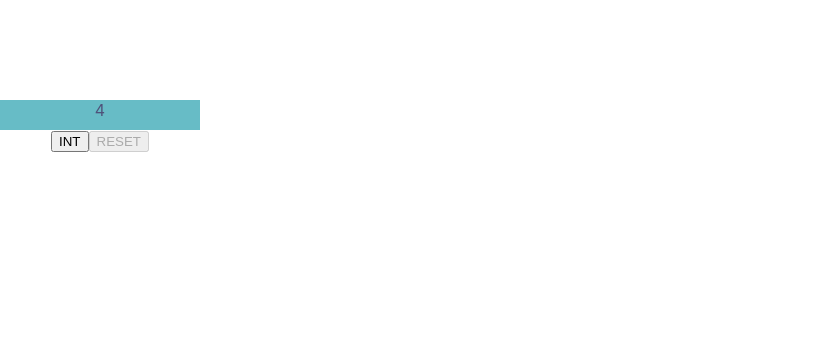
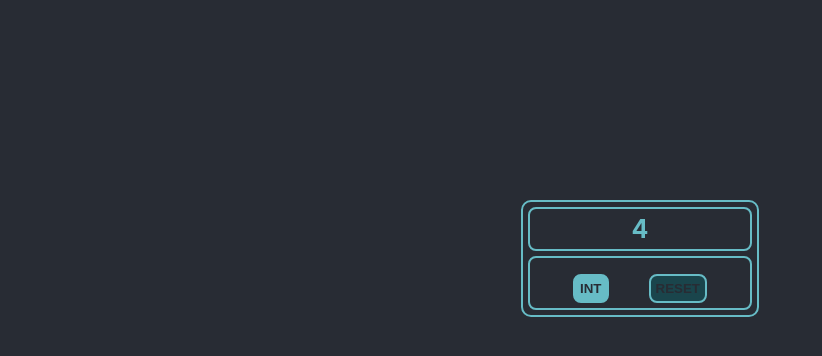
Before and after one commit to potapov-eo/CounterExam, a React (Create React App) app: page / in a window 1280 px wide. Shown: the top 356 px of the page, without its empty margins (0-822 px from the left). Built offline with nearby package versions, Linux system fonts and the light colour scheme.

Commit message:
1st count 1.0 with css

```diff
--- a/src/App.css
+++ b/src/App.css
@@ -1,26 +1,76 @@
-.body{
-  color: #4f527a;
+body {
+    background-color: #282c34;
+    display: flex;
+    flex-direction: column;
+    align-items: center;
+    justify-content: center;
+    font-size: calc(10px + 2vmin);
+    color: white;
 }
+
 .App {
-  text-align: center;
-  margin: 100px auto;
-  color: #4f527a;
+    text-align: center;
+    margin: 200px auto;
+    color: #282c34;
+    border-radius: 10px;
+    border: 2px solid #67bcc6;
+    padding: 5px;
+
 }
-.error{
-  color: red;
-  text-align: center;
-  height:30px ;
-  width:200px;
-  background-color: #67bcc6;
-  }
-.display{
-  text-align: center;
-  height:30px ;
-  width:200px;
-  background-color: #67bcc6;
+
+.error {
+    font-size: 25px;
+    color: red;
+    text-align: center;
+    height: 30px;
+    background-color: #282c34;
+    border-radius: 8px;
+    border: 2px solid #67bcc6;
+    padding: 5px;
+  font-weight: bold;
 }
-.displayButton{
-  text-align: center;
-  height:30px ;
-  width:200px
+
+.display {
+    font-size: 25px;
+    color: #67bcc6;
+    text-align: center;
+    height: 30px;
+    background-color: #282c34;
+    border-radius: 8px;
+    border: 2px solid #67bcc6;
+    padding: 5px;
+  font-weight: bold;
+
 }
+
+.displayButton {
+
+    text-align: center;
+    height: 30px;
+    width: 200px;
+    border-radius: 8px;
+    border: 2px solid #67bcc6;
+    padding: 5px;
+    margin-top: 5px;
+    padding: 10px;
+
+}
+
+.button {
+    color: #282c34;
+    border-radius: 8px;
+    border: 2px solid #67bcc6;
+    padding: 5px;
+    background-color: #67bcc6;
+    margin: 0 20px;
+  font-weight: bold;
+}
+.buttonDisabled{
+    color: #282c34;
+    border-radius: 8px;
+    border: 2px solid #67bcc6;
+    padding: 5px;
+    background-color: #1a454c;
+    margin: 0 20px;
+    font-weight: bold;
+}
--- a/src/App.tsx
+++ b/src/App.tsx
@@ -19,11 +19,14 @@ function App() {
 
     return (
         <div className="App">
-
+            <div className="Counter">
+                <div className="Display">
                 <Display
                     count={count} maxCount={maxCount}/>
-            <div className={"displayButton"}>
+                </div>
+                <div className="displayButton">
                     <ButtonComponent
+
                         id={1}
                         count={count}
                         title={"INT"}
@@ -42,6 +45,7 @@ function App() {
                     />
                 </div>
             </div>
+        </div>
     );
 }
 
--- a/src/ButtonComponent.tsx
+++ b/src/ButtonComponent.tsx
@@ -14,6 +14,9 @@ export function ButtonComponent(props: ButtonComponentType) {
 
     let dis = (props.count === props.maxCount && props.id === 1) ||
         (props.count === props.minCount && props.id === 2)
+    let classbutton = dis? "buttonDisabled": "button"
 
-    return <button disabled={dis} onClick={props.changeCount}>{props.title}</button>
+
+
+    return <button className={classbutton} disabled={dis} onClick={props.changeCount}>{props.title}</button>
 }
--- a/src/index.css
+++ b/src/index.css
@@ -12,3 +12,11 @@ code {
   font-family: source-code-pro, Menlo, Monaco, Consolas, 'Courier New',
     monospace;
 }
+.App{
+  background-color: #282c34;
+
+
+}
+.App-link {
+  color: #61dafb;
+}
```
Lines whose indentation alone changed are shown as unchanged.
